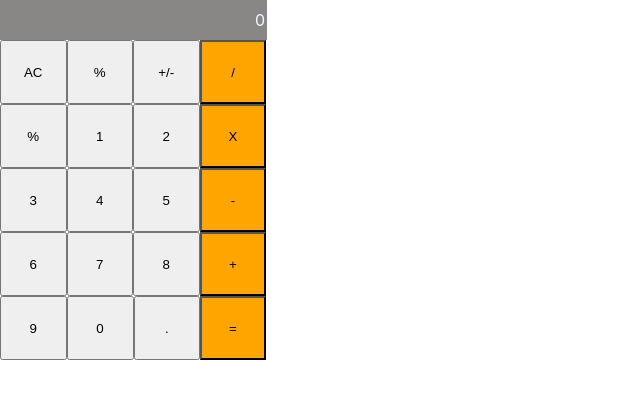
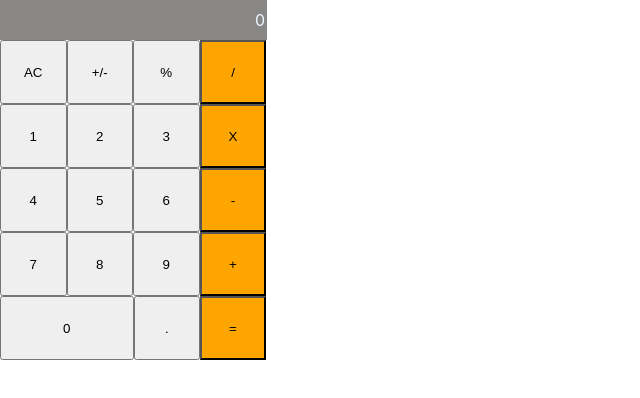
Before and after one commit to OnlyUnknown/Math-magicians, a React (Create React App) app: page / in a window 1280 px wide. Shown: the top 398 px of the page, without its empty margins (0-640 px from the left). Built offline with nearby package versions, Linux system fonts and the light colour scheme.

Commit message:
Did some styling

```diff
--- a/src/components/Calculator.js
+++ b/src/components/Calculator.js
@@ -17,7 +17,6 @@ const Numbers = () => (
   <div className="flex-N">
     <div className="Numbers">
       <button type="button">AC</button>
-      <button type="button">%</button>
       <button type="button">+/-</button>
       <button type="button">%</button>
       <button type="button">1</button>
```
